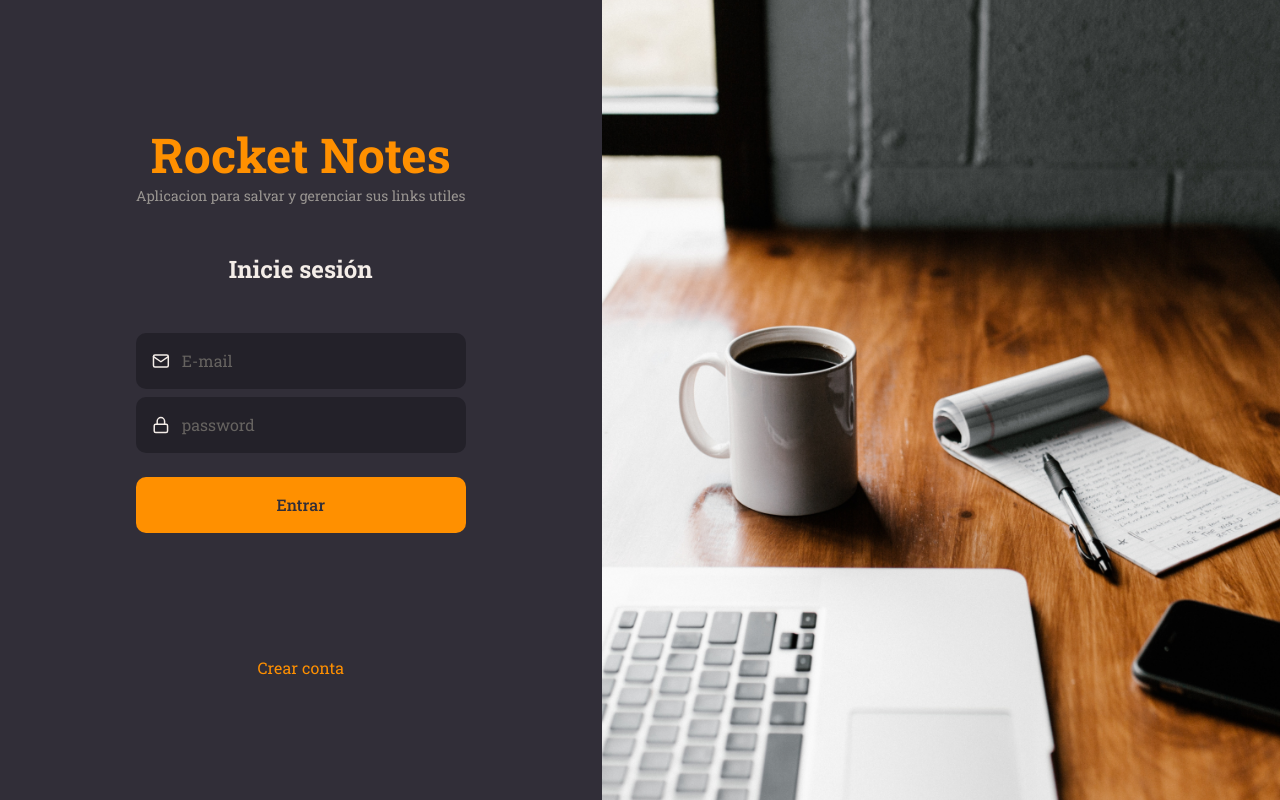
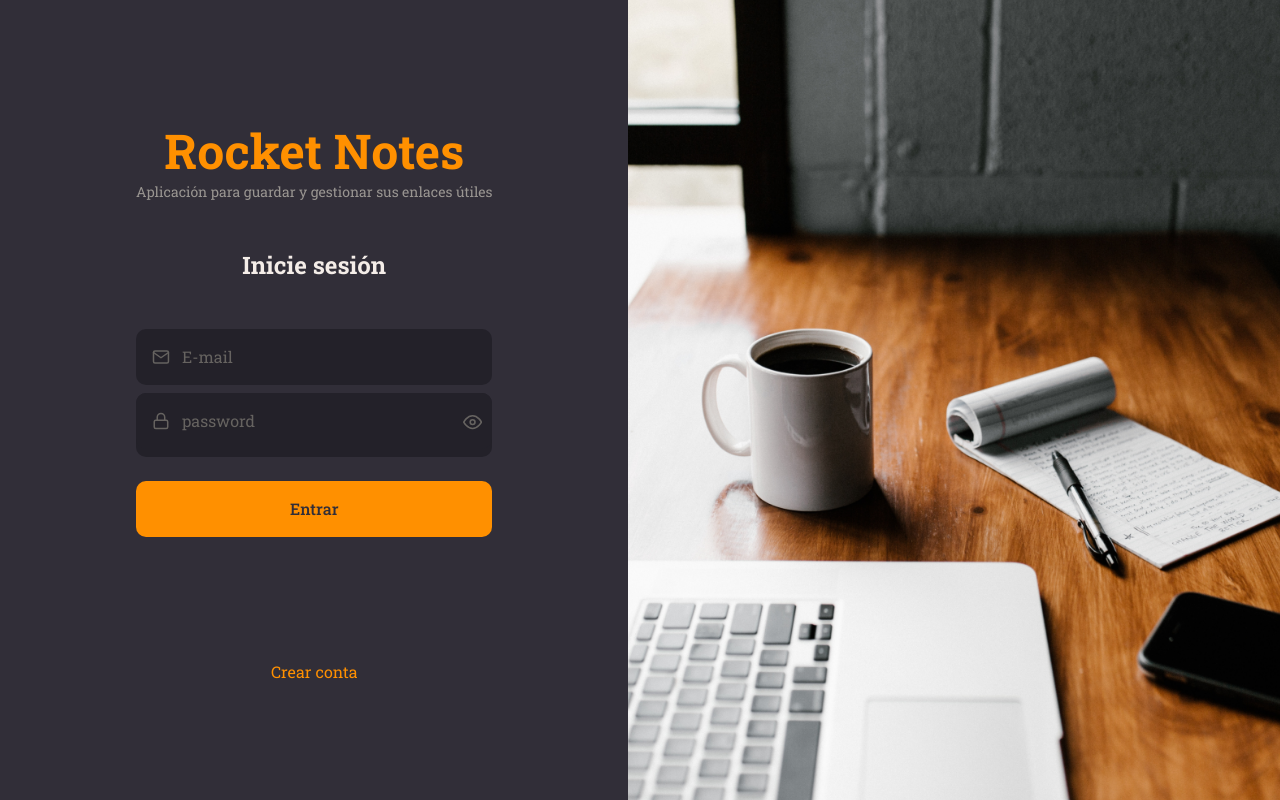
Before and after one commit to SuelenGalhardo/start_react_node, a React (Vite) app: page / in a window 1280 px wide. Built offline with nearby package versions, Linux system fonts and the light colour scheme.

Commit message:
added togleshowpassword

```diff
--- a/src/components/Header.jsx
+++ b/src/components/Header.jsx
@@ -19,7 +19,7 @@ export function Header(){
           src={avatarUrl}
           alt={user.name}/>
         <div className="create__name">
-          <span className="create__span">Bem-vindo</span>
+          <span className="create__span">Bienvenido</span>
           <strong className="create__strong">{user.name}</strong>
 
 
--- a/src/pages/Home.jsx
+++ b/src/pages/Home.jsx
@@ -100,7 +100,7 @@ export function Home() {
       </div>
       <div className="home__search">
         <Input
-        placeholder="pesquisar pelo titutlo "
+        placeholder="Buscar por título " type="text"
         icon={FiSearch}
         onChange = {(e) => setSearch(e.target.value)}
 
--- a/src/pages/SignIn.jsx
+++ b/src/pages/SignIn.jsx
@@ -7,13 +7,14 @@ import { useAuth } from '../hooks/auth';
 import { Link } from "react-router-dom";
 import { Input } from "../components/Input";
 import { Button } from "../components/Button";
-import { FiMail, FiLock } from "react-icons/fi";
+import { FiMail, FiLock, FiEye, FiEyeOff} from "react-icons/fi";
 
 
 
 export function SignIn() {
   const [email, setEmail] = useState("");
   const [password, setPassword] = useState("");
+  const [showPassword, setShowPassword] = useState(false);
 
 
   const { signIn } = useAuth();
@@ -23,6 +24,11 @@ function handleSignIn() {
   signIn({email, password })
 }
 
+function toggleShowPassword() {
+
+  setShowPassword(!showPassword);
+}
+
 
   return (
     <>
@@ -30,13 +36,26 @@ function handleSignIn() {
       <form className="signIn__form">
         <h1 className="signIn__title">Rocket Notes </h1>
         <p className="signIn__paragraph">
-          Aplicacion para salvar y gerenciar sus links utiles
+        Aplicación para guardar y gestionar sus enlaces útiles
         </p>
 
         <h2 className="signIn__titleTwo"> Inicie sesión </h2>
 
         <Input placeholder="E-mail" type="text" icon={FiMail} onChange={e => setEmail(e.target.value)} />
-        <Input placeholder="password" type="text" icon={FiLock} onChange={e => setPassword(e.target.value)} />
+
+        <div className=" inputOne password-input">
+        <Input
+        placeholder="password"
+        type={showPassword ? "text" : "password"}
+        icon={FiLock}
+        onChange={e => setPassword(e.target.value)} />
+
+        <button type="button" className="password-toggle" onClick={toggleShowPassword}>
+              {showPassword ? <FiEyeOff /> : <FiEye />}
+            </button>
+
+
+        </div>
 
         <Button title="Entrar" onClick={handleSignIn} />
         <Link to="/register" className="signIn__createCont">
--- a/src/styles/layout/Input.scss
+++ b/src/styles/layout/Input.scss
@@ -24,4 +24,5 @@
 
 .inputOne svg {
   margin-left: 16px;
+  color: $color-gray-300;
 }
--- a/src/styles/layout/SignIn.scss
+++ b/src/styles/layout/SignIn.scss
@@ -38,3 +38,21 @@
     background-size: cover;
   }
 }
+
+.password-input {
+  position: relative;
+  display: flex;
+  align-items: center;
+}
+
+.password-toggle {
+  background: none;
+  border: none;
+  position: absolute;
+  right: 10px;
+  top: 50%;
+  transform: translateY(-50%);
+  cursor: pointer;
+  font-size: 1.2em;
+  color: #666;
+}
```
